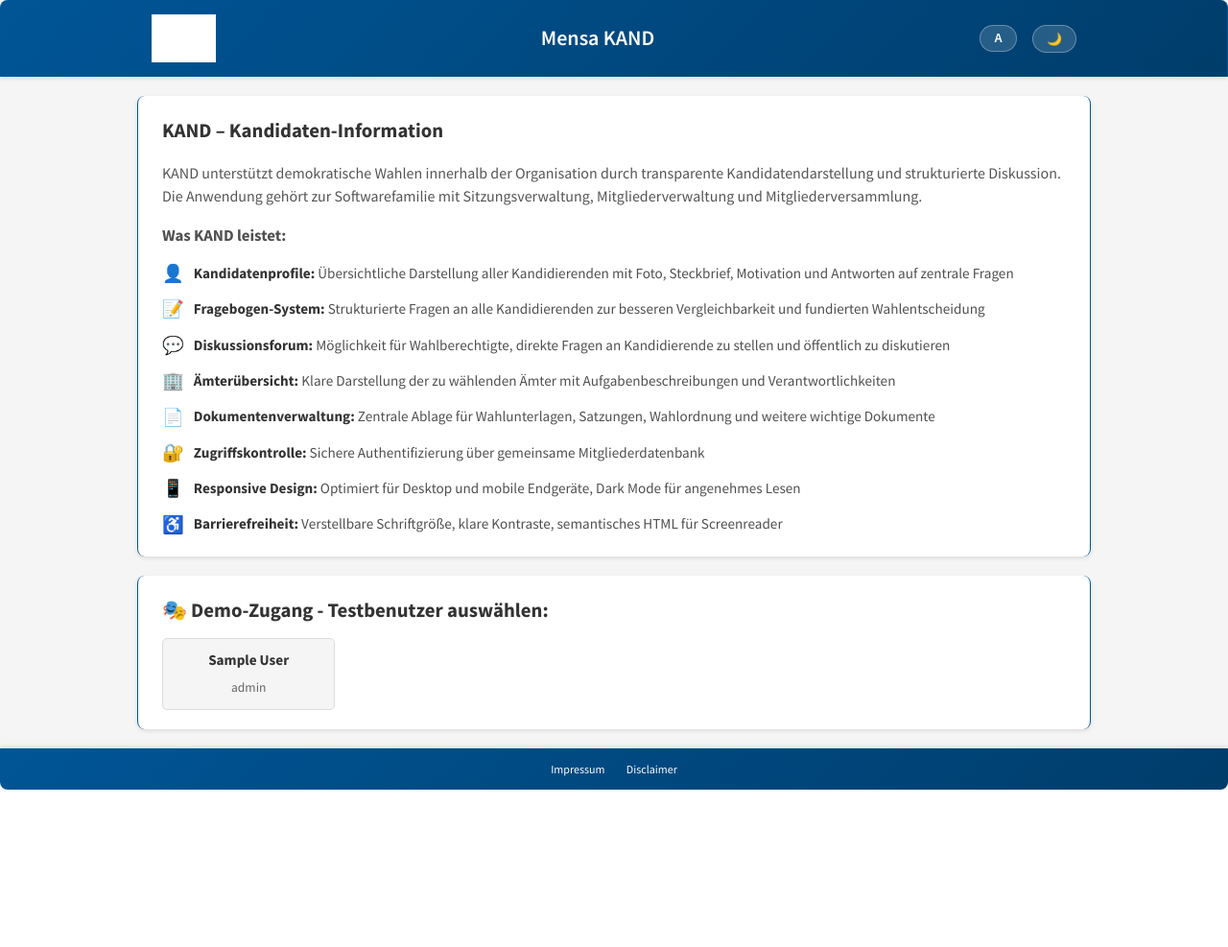
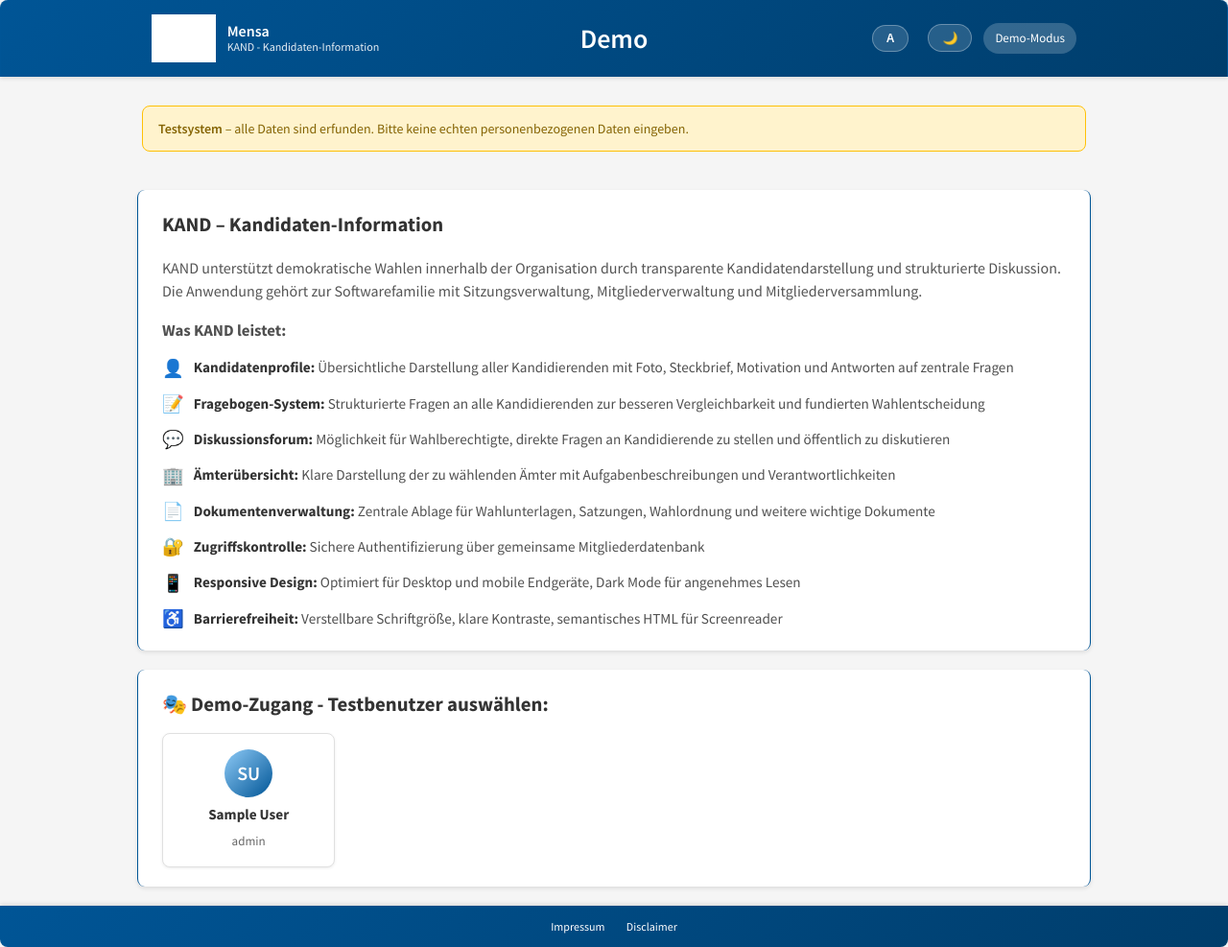
Before and after one commit to zurgo42/Wahlinfo, a PHP site: page /welcome.php in a window 1280 px wide. Shown: the whole page at 96% size. Before the commit the page ends 823 px from the top, so only its background shows below. Run offline with PHP 8.4, Linux system fonts and the light colour scheme; data comes from the database, SQL or seed files in the repository; tables that the repository leaves empty or names only in its code hold one stand-in row (values such as "Sample post"); some libraries are stand-ins or nearby versions; grey boxes are pictures that could not be loaded.

Commit message:
welcome.php: Layout wie MISS
- Header 3-spaltig: Logo+Org links, Titel mitte, Toggles rechts
- Gelbes Testsystem-Banner
- Demo-User-Cards mit Avatar-Initialen
- Grid-Layout wie in Mitgliederverwaltung

Co-Authored-By: Claude Sonnet 4.5 <noreply@anthropic.com>
Claude-Session: https://claude.ai/code/session_0154JCnhajKo3M9c6PX2a7FA

```diff
--- a/welcome.php
+++ b/welcome.php
@@ -90,23 +90,106 @@ if (isset($_GET['demo_member'])) {
     </script>
 
     <header class="header">
-        <div class="header-inner">
-            <img src="<?php echo escape(getSetting('LOGO_DATEI', KAND_ORG_LOGO)); ?>" alt="Logo" class="header-logo">
-            <div class="header-center">
-                <h1><?php echo escape(getSetting('ORG_NAME', KAND_ORG_NAME)); ?> KAND</h1>
+        <div class="header-inner header-dreiteilig">
+            <!-- Links: Logo + Organisation + App-Name -->
+            <div class="header-brand">
+                <img src="<?php echo escape(getSetting('LOGO_DATEI', KAND_ORG_LOGO)); ?>" alt="Logo" class="header-logo">
+                <div>
+                    <div class="org-name"><?php echo escape(getSetting('ORG_NAME', KAND_ORG_NAME)); ?></div>
+                    <div class="app-name">KAND - Kandidaten-Information</div>
+                </div>
             </div>
-            <div style="display: flex; gap: 8px; align-items: center;">
+
+            <!-- Mitte: Seitentitel -->
+            <div class="header-mitte">
+                <h1>Demo</h1>
+            </div>
+
+            <!-- Rechts: Toggles -->
+            <div class="header-rechts">
                 <button class="font-size-toggle" onclick="toggleFontSize()" title="Schriftgröße ändern">
                     <span class="font-icon">A</span>
                 </button>
                 <button class="dark-mode-toggle" onclick="toggleDarkMode()" title="Dark Mode umschalten">
                     <span class="toggle-icon">🌙</span>
                 </button>
+                <span class="demo-modus-label">Demo-Modus</span>
             </div>
         </div>
     </header>
 
+    <!-- Gelbes Testsystem-Banner -->
+    <div class="container" style="margin-top: 10px;">
+        <div class="testsystem-banner">
+            <strong>Testsystem</strong> – alle Daten sind erfunden. Bitte keine echten personenbezogenen Daten eingeben.
+        </div>
+    </div>
+
 <style>
+    /* Header 3-spaltig wie MISS */
+    .header-dreiteilig {
+        display: grid;
+        grid-template-columns: 1fr auto 1fr;
+        align-items: center;
+        gap: 20px;
+    }
+
+    .header-brand {
+        display: flex;
+        align-items: center;
+        gap: 12px;
+    }
+
+    .header-brand .org-name {
+        font-weight: 600;
+        font-size: 16px;
+        line-height: 1.2;
+    }
+
+    .header-brand .app-name {
+        font-size: 12px;
+        opacity: 0.9;
+        line-height: 1.2;
+    }
+
+    .header-mitte {
+        text-align: center;
+    }
+
+    .header-mitte h1 {
+        font-size: 28px;
+        font-weight: 600;
+        margin: 0;
+    }
+
+    .header-rechts {
+        display: flex;
+        align-items: center;
+        gap: 12px;
+        justify-content: flex-end;
+    }
+
+    .demo-modus-label {
+        background: rgba(255,255,255,0.2);
+        padding: 6px 12px;
+        border-radius: 20px;
+        font-size: 13px;
+    }
+
+    /* Testsystem-Banner (gelb) */
+    .testsystem-banner {
+        background: #fff3cd;
+        border: 1px solid #ffc107;
+        border-radius: 8px;
+        padding: 12px 16px;
+        font-size: 14px;
+        color: #856404;
+    }
+
+    .testsystem-banner strong {
+        font-weight: 600;
+    }
+
     .welcome-content {
         max-width: 1024px;
         margin: 20px auto;
@@ -189,32 +272,50 @@ if (isset($_GET['demo_member'])) {
     }
 
     .demo-btn {
-        background: #f5f5f5;
-        padding: 10px 12px;
-        border-radius: 5px;
-        border: 1px solid #ddd;
+        background: white;
+        padding: 16px 12px;
+        border-radius: 8px;
+        border: 1px solid #e0e0e0;
         text-decoration: none;
         color: #333;
-        display: block;
+        display: flex;
+        flex-direction: column;
+        align-items: center;
+        gap: 8px;
         transition: all 0.2s;
-        text-align: center;
+        box-shadow: 0 1px 3px rgba(0,0,0,0.08);
     }
 
     .demo-btn:hover {
         border-color: var(--mensa-dunkelblau);
-        background: var(--mensa-heller);
-        transform: translateY(-1px);
+        box-shadow: 0 2px 8px rgba(0,0,0,0.12);
+        transform: translateY(-2px);
+    }
+
+    .demo-avatar {
+        width: 50px;
+        height: 50px;
+        border-radius: 50%;
+        background: linear-gradient(135deg, #8ECAF6 0%, #005596 100%);
+        color: white;
+        display: flex;
+        align-items: center;
+        justify-content: center;
+        font-size: 20px;
+        font-weight: 600;
+        flex-shrink: 0;
     }
 
     .demo-btn strong {
-        display: block;
         font-size: 0.95em;
-        margin-bottom: 3px;
+        text-align: center;
+        line-height: 1.3;
     }
 
     .demo-btn small {
         color: #666;
-        font-size: 0.85em;
+        font-size: 0.82em;
+        text-align: center;
     }
 
     .info-box {
@@ -321,8 +422,12 @@ if (isset($_GET['demo_member'])) {
 
         <?php if (!empty($demo_members)): ?>
             <div class="demo-grid">
-                <?php foreach ($demo_members as $member): ?>
+                <?php foreach ($demo_members as $member):
+                    // Initialen für Avatar
+                    $initials = strtoupper(substr($member['first_name'], 0, 1) . substr($member['last_name'], 0, 1));
+                ?>
                     <a href="?demo_member=<?php echo $member['member_id']; ?>" class="demo-btn">
+                        <div class="demo-avatar"><?php echo $initials; ?></div>
                         <strong><?php echo htmlspecialchars($member['first_name'] . ' ' . $member['last_name']); ?></strong>
                         <small><?php echo htmlspecialchars($member['role'] ?? 'Member'); ?></small>
                     </a>
```
